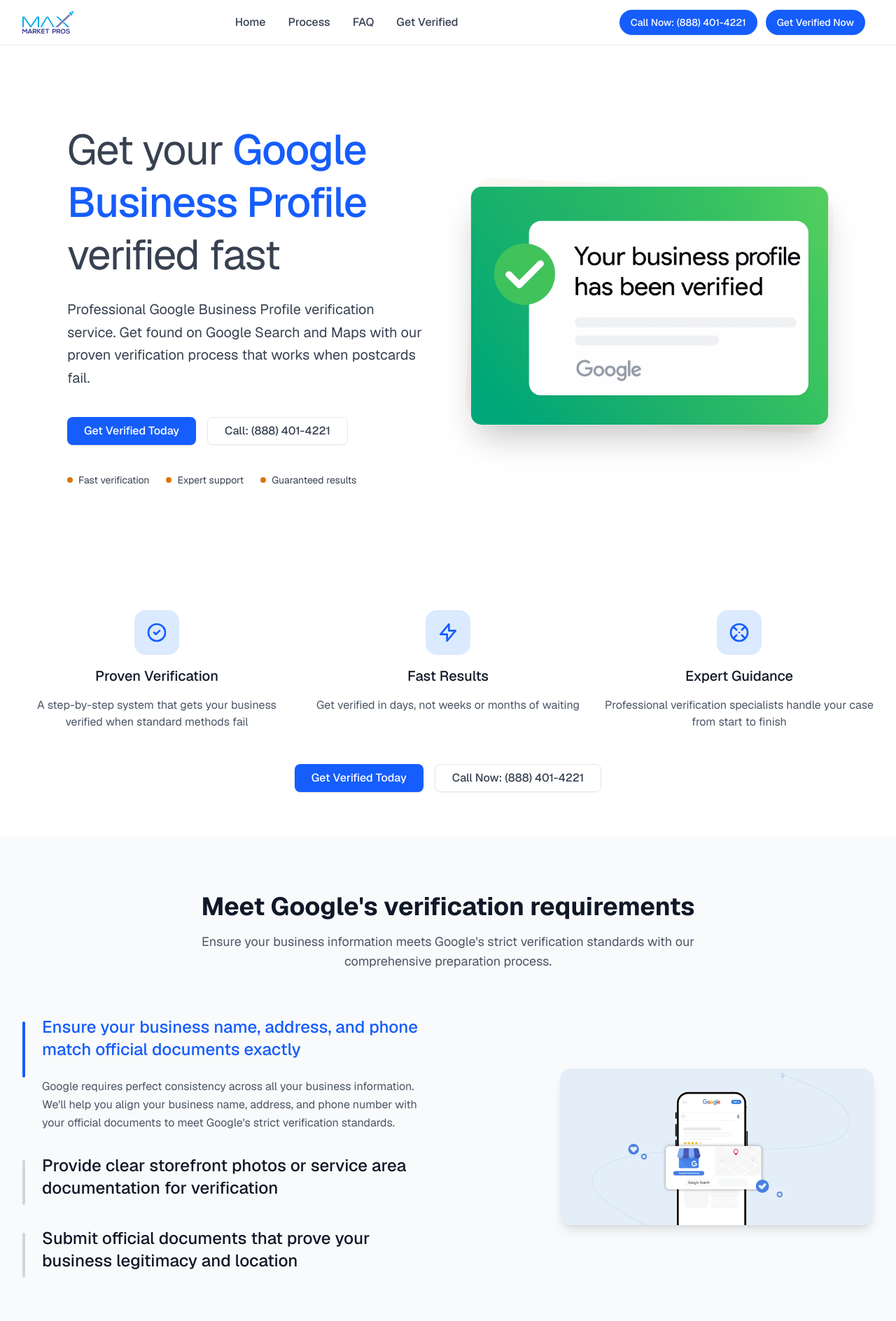
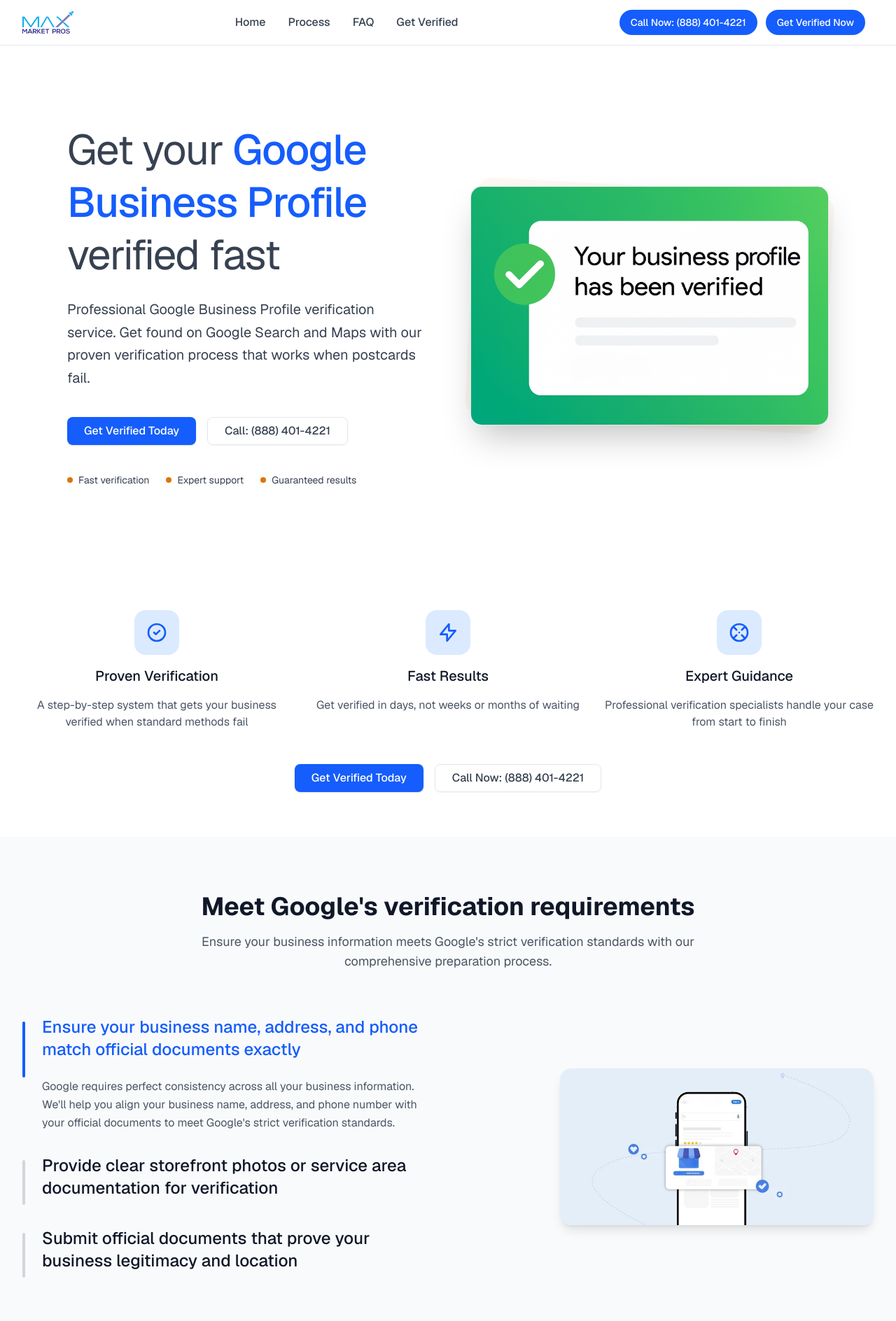
Before and after one commit to maxmarketpros/GMB-Verification-Lander, a Next.js app: page / in a window 1280 px wide. Shown: the top 1888 px of the page at 70% size. Built offline with nearby package versions, Linux system fonts and the light colour scheme.

Commit message:
changed photos

```diff
--- a/app/page.tsx
+++ b/app/page.tsx
@@ -267,7 +267,7 @@ export default function GoogleBusinessProfilePage() {
               <div className="relative">
                 <div className="absolute inset-0 bg-gradient-to-br from-primary/5 to-accent/5 rounded-3xl transform rotate-3"></div>
                 <img
-                  src="/google-verification-success.png"
+                  src="/google-verification-success - Edited.png"
                   alt="Google Business Profile verification success notification"
                   className="relative w-full max-w-lg h-auto rounded-2xl shadow-2xl border border-border"
                 />
@@ -381,17 +381,18 @@ export default function GoogleBusinessProfilePage() {
 
             <div className="flex justify-center lg:justify-end">
               <div className="relative">
-                <img
-                  src="/google-mobile-profile.webp"
-                  alt="Mobile phone showing verified Google Business Profile"
-                  className="w-full max-w-md h-auto rounded-2xl shadow-lg"
-                />
+                                 <img
+                   src="/google-mobile-profile - Edited.jpg"
+                   alt="Mobile phone showing verified Google Business Profile"
+                   className="w-full max-w-md h-auto rounded-2xl shadow-lg"
+                 />
               </div>
             </div>
           </div>
 
           <div className="flex flex-col sm:flex-row gap-4 justify-center mt-16">
             <Button
+              onClick={() => scrollToSection("get-verified")}
               size="lg"
               className="bg-blue-600 hover:bg-blue-700 text-white px-8 py-4 rounded-lg text-base font-medium shadow-sm hover:shadow-md transition-all duration-200"
             >
@@ -463,6 +464,7 @@ export default function GoogleBusinessProfilePage() {
 
           <div className="flex flex-col sm:flex-row gap-4 justify-center mt-16">
             <Button
+              onClick={() => scrollToSection("get-verified")}
               size="lg"
               className="bg-blue-600 hover:bg-blue-700 text-white px-8 py-4 rounded-lg text-base font-medium shadow-sm hover:shadow-md transition-all duration-200"
             >
@@ -641,6 +643,7 @@ export default function GoogleBusinessProfilePage() {
 
           <div className="flex flex-col sm:flex-row gap-4 justify-center mt-16">
             <Button
+              onClick={() => scrollToSection("get-verified")}
               size="lg"
               className="bg-blue-600 hover:bg-blue-700 text-white px-8 py-4 rounded-lg text-base font-medium shadow-sm hover:shadow-md transition-all duration-200"
             >
@@ -712,6 +715,7 @@ export default function GoogleBusinessProfilePage() {
 
           <div className="flex flex-col sm:flex-row gap-4 justify-center mt-16">
             <Button
+              onClick={() => scrollToSection("get-verified")}
               size="lg"
               className="bg-blue-600 hover:bg-blue-700 text-white px-8 py-4 rounded-lg text-base font-medium shadow-sm hover:shadow-md transition-all duration-200"
             >
@@ -865,6 +869,7 @@ export default function GoogleBusinessProfilePage() {
 
           <div className="flex flex-col sm:flex-row gap-4 justify-center mt-16">
             <Button
+              onClick={() => scrollToSection("get-verified")}
               size="lg"
               className="bg-blue-600 hover:bg-blue-700 text-white px-8 py-4 rounded-lg text-base font-medium shadow-sm hover:shadow-md transition-all duration-200"
             >
```
Also changed, not shown: public/google-mobile-profile - Edited.jpg (added), public/google-verification-success - Edited.png (added).
